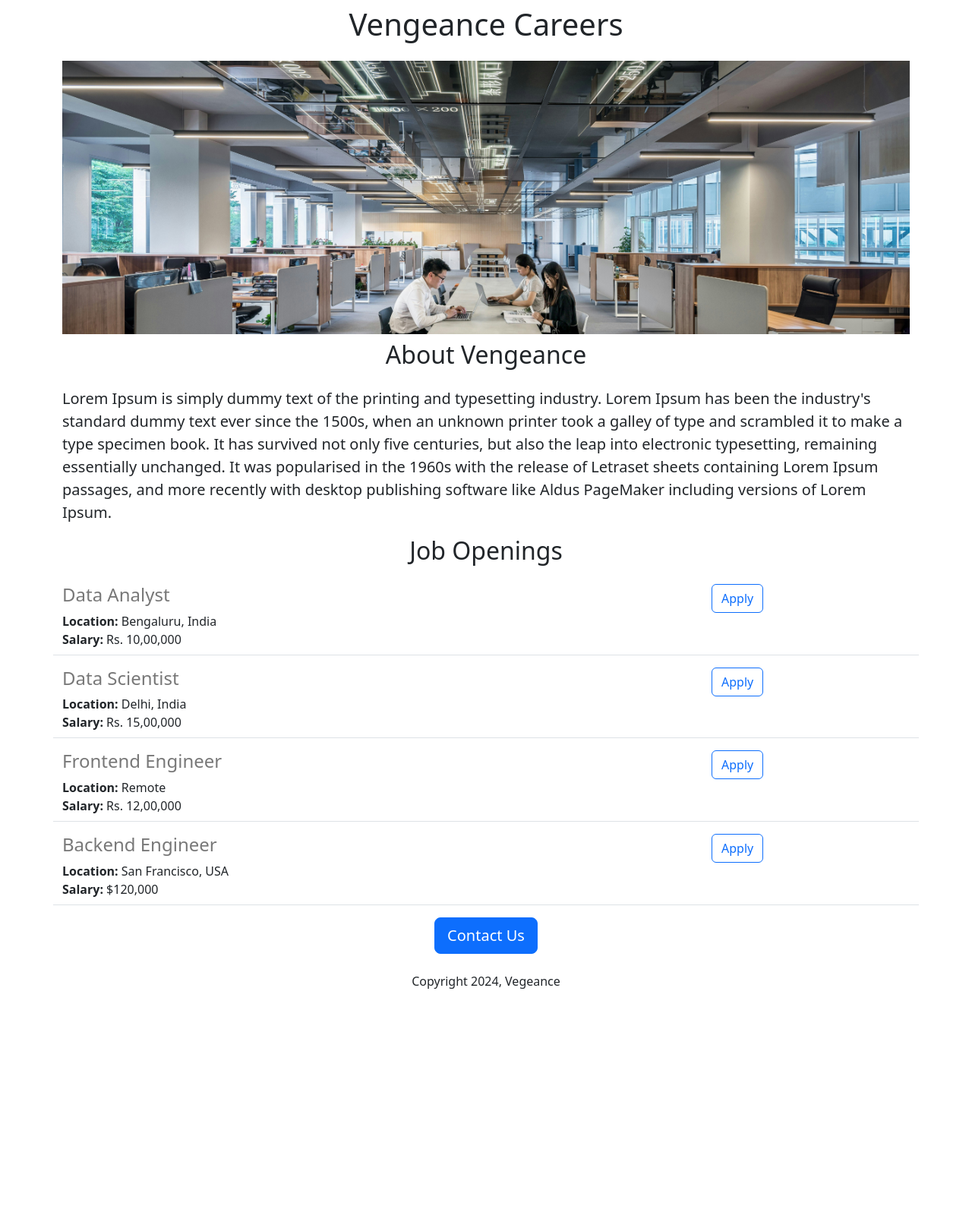
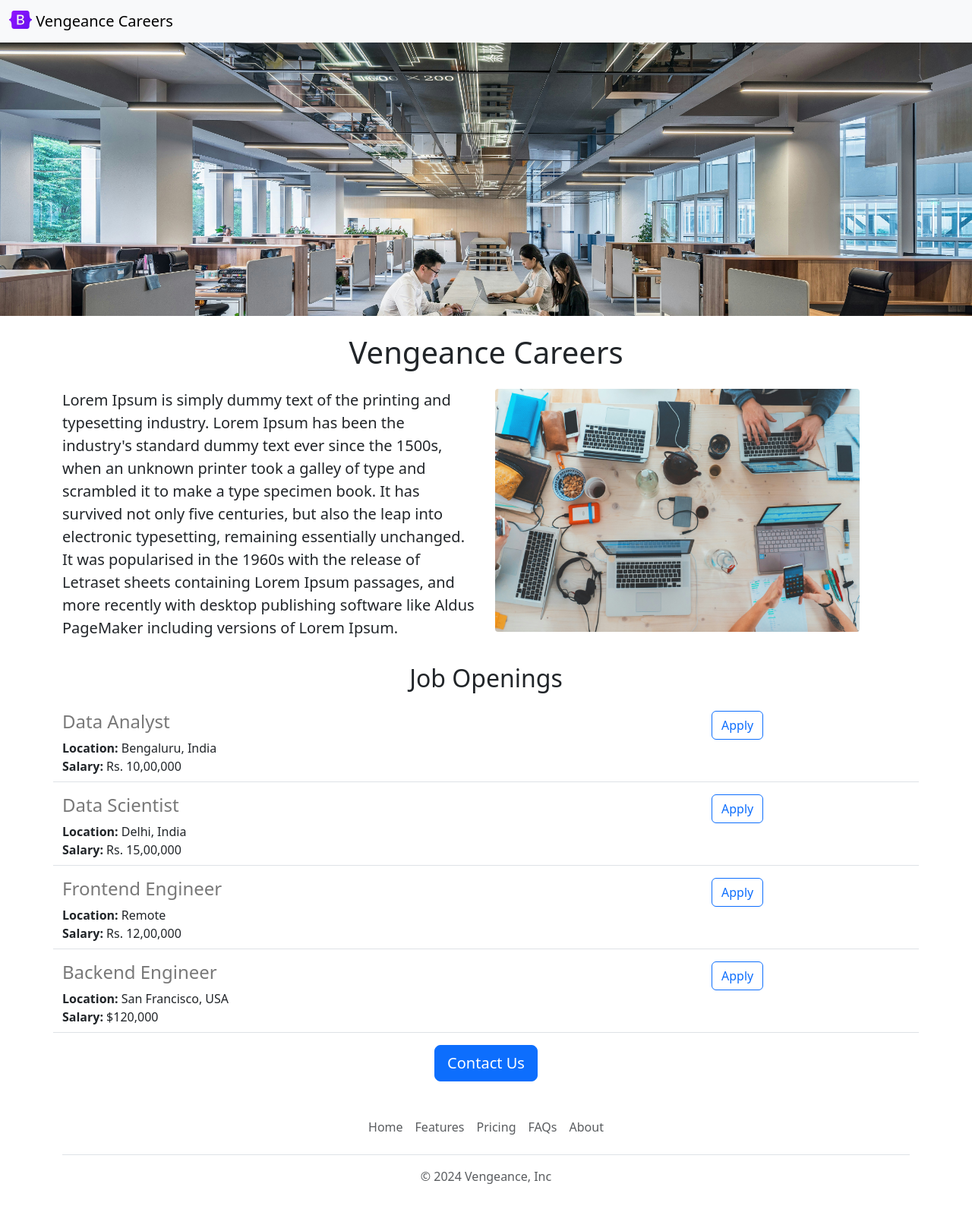
Before and after one commit to ivengeance57/vengeance-careers-website-v2, a Flask app: page / in a window 1280 px wide. Shown: the whole page at 76% size. Before the commit the page ends 1302 px from the top, so only its background shows below. Run offline with Flask 3, Linux system fonts and the light colour scheme.

Commit message:
added nav, footer

```diff
--- /dev/null
+++ b/templates/footer.html
@@ -0,0 +1,12 @@
+<div class="container">
+  <footer class="py-3 my-4">
+    <ul class="nav justify-content-center border-bottom pb-3 mb-3">
+      <li class="nav-item"><a href="https://vengeance-careers-website.onrender.com/" class="nav-link px-2 text-body-secondary">Home</a></li>
+      <li class="nav-item"><a href="#" class="nav-link px-2 text-body-secondary">Features</a></li>
+      <li class="nav-item"><a href="#" class="nav-link px-2 text-body-secondary">Pricing</a></li>
+      <li class="nav-item"><a href="#" class="nav-link px-2 text-body-secondary">FAQs</a></li>
+      <li class="nav-item"><a href="#" class="nav-link px-2 text-body-secondary">About</a></li>
+    </ul>
+    <p class="text-center text-body-secondary">&copy; 2024 Vengeance, Inc</p>
+  </footer>
+</div>
--- a/templates/home.html
+++ b/templates/home.html
@@ -10,20 +10,26 @@
         height: 360px;
         width: 100%;
         object-fit: cover;
+        margin-bottom:16px;
       }
     </style>
 
   </head>
 
   <body>
+    {% include 'nav.html' %}
+    <img class="img-fluid" id="banner" src="https://c9845d15-74c5-47d4-b842-27e858dd9bc4-00-1ivgdhlcrle7y.sisko.replit.dev/static/banner.jpg" >
     <div class="container">
         <h1 class="text-center mt-2 mb-4">{{company_name}} Careers</h1>
-      <img class="img-fluid" id="banner" src="https://c9845d15-74c5-47d4-b842-27e858dd9bc4-00-1ivgdhlcrle7y.sisko.replit.dev/static/banner.jpg" >
 
-
-      <h2 class="text-center mt-2 mb-4">About Vengeance</h2>
-
+  <div class="row" style="margin-bottom:16px">
+    <div class="col-md-6">
       <p class="lead">Lorem Ipsum is simply dummy text of the printing and typesetting industry. Lorem Ipsum has been the industry's standard dummy text ever since the 1500s, when an unknown printer took a galley of type and scrambled it to make a type specimen book. It has survived not only five centuries, but also the leap into electronic typesetting, remaining essentially unchanged. It was popularised in the 1960s with the release of Letraset sheets containing Lorem Ipsum passages, and more recently with desktop publishing software like Aldus PageMaker including versions of Lorem Ipsum.</p>
+    </div>
+    <div class="d-none d-md-block col-6">
+      <img classs= "col-6" src="/static/people.jpg" style="height:320px; border-radius:4px;">
+      </div>
+  </div>
 
       <h2 class="text-center mt-2 mb-4">Job Openings</h2>
 
@@ -33,11 +39,12 @@
         {% endfor %}
       </div>
       <div class="text-center">
-        <button class="btn btn-primary btn-lg">Contact Us</button>
-        <p class="mt-4">Copyright 2024, Vegeance</p>
+        <a href="mailto:hello@vengeance.ai?subject=Questions%20about%20job%20openings&body=My%20name%3A%20%3Cyour%20name%3E%0D%0A%0D%0AMy%20query%3A%20%3Cyour%20question%20here%3E" class="btn btn-primary btn-lg">Contact Us</a>
+
       </div>
 
       </div>
+    {% include 'footer.html' %}
   </body>
 
 </html>
--- a/templates/jobitem.html
+++ b/templates/jobitem.html
@@ -13,6 +13,6 @@
     {% endif %}
     </div>
   <div class="col-3">
-  <button type="button" class="btn btn-outline-primary">Apply</button>
+  <a href="mailto:hello@vengeance.ai?subject=Application%20for%20{{job['title']}}&body=My%20name%3A%20%3Cyour%20name%3E%0D%0A%0D%0AMy%20Linkedin%3A%20%3Cyour%20linkedin%20link%3E" type="button" class="btn btn-outline-primary">Apply</a>
   </div>
 </div>
--- /dev/null
+++ b/templates/nav.html
@@ -0,0 +1,9 @@
+<nav class="navbar bg-body-tertiary shadow-sm fixed-top bg-white" >
+  <div class="container-fluid">
+    <a class="navbar-brand" href="#">
+      <img src="/static/logo.svg" alt="Logo" width="30" height="24" class="d-inline-block align-text-top">
+      Vengeance Careers
+    </a>
+  </div>
+</nav>
+<div style="height:56px"></div>
```
Also changed, not shown: static/logo.svg (added), static/people.jpg (added).
